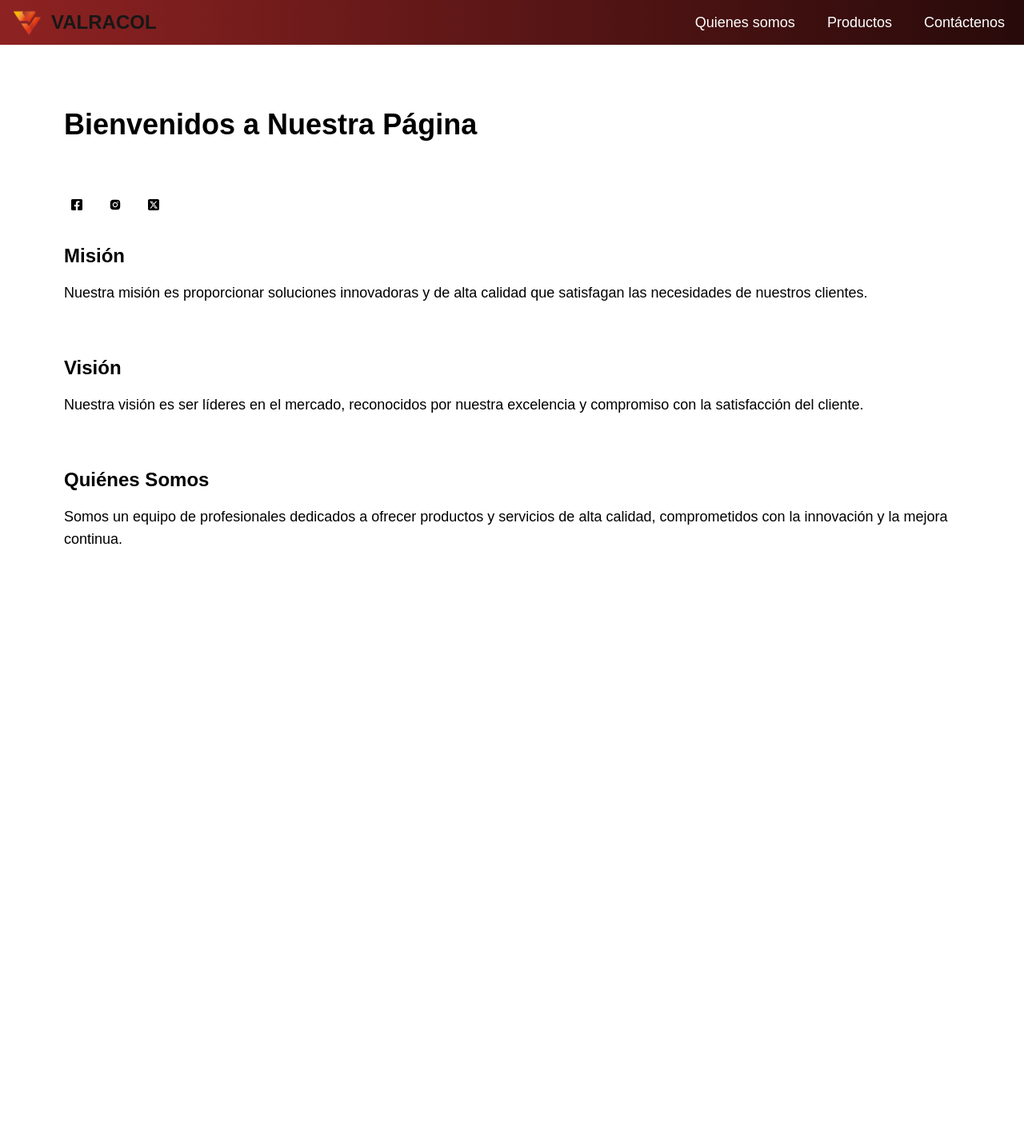
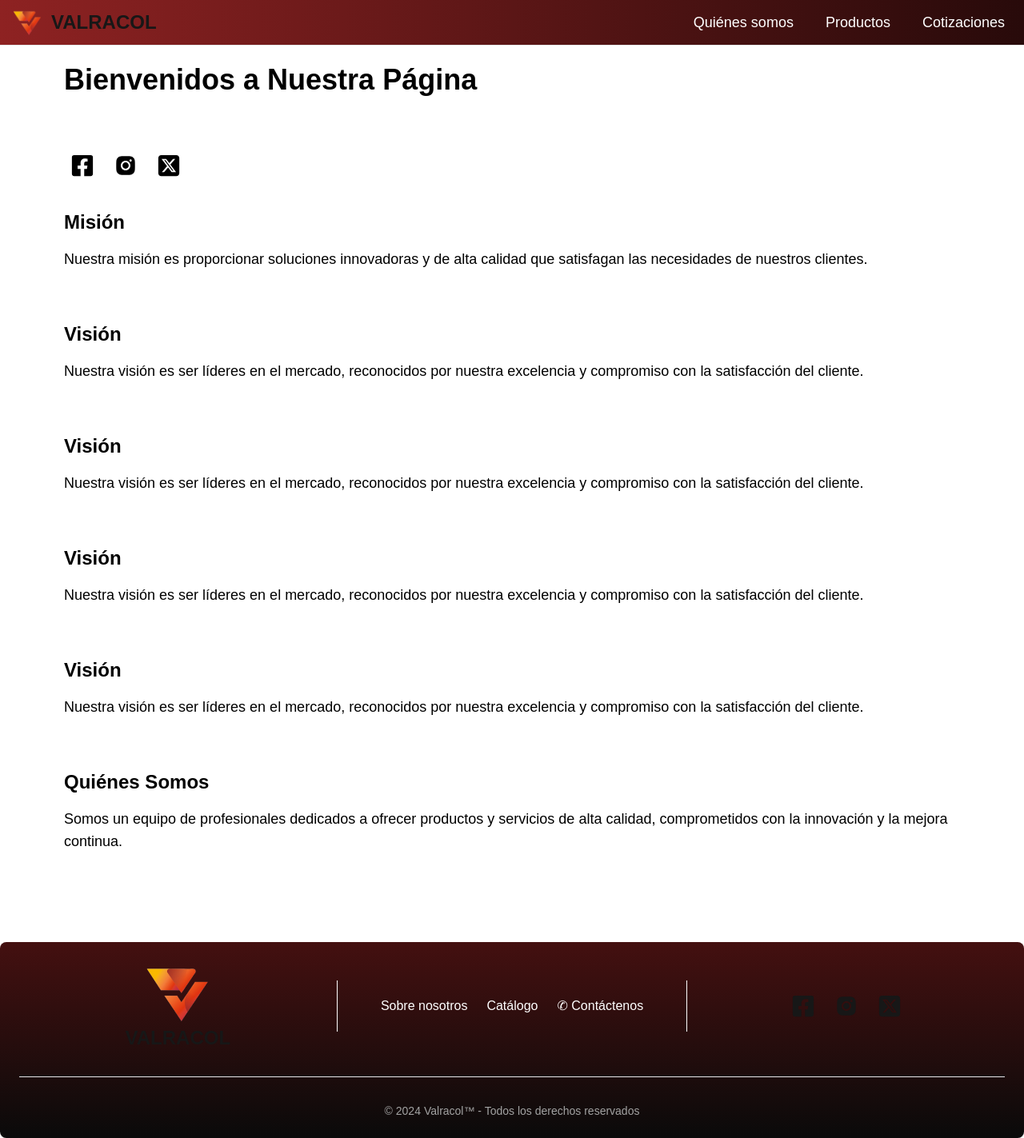
Before and after one commit to jcardenasz/Valracol-FE, a Next.js app: page / in a window 1280 px wide. Shown: the whole page at 80% size. Before the commit the page ends 856 px from the top, so only its background shows below. Built offline with nearby package versions, Linux system fonts and the light colour scheme.

Commit message:
added: footer completed, responsive, not aligned words, functional 🟡

```diff
--- a/src/app/components/molecules/socialNetworks.tsx
+++ b/src/app/components/molecules/socialNetworks.tsx
@@ -7,20 +7,20 @@ import { FaSquareXTwitter } from "react-icons/fa6";
 interface SocialNetworksProps {}
 const SocialNetworks: React.FC<SocialNetworksProps> = () => {
     return (
-        <div className="flex flex-row gap-4">
+        <div className="flex flex-col sm:flex-row gap-1 sm:gap-2">
             <SocialNetworkButton
                 href={'https://www.facebook.com'}
-                icon={<FaFacebookSquare />}
+                icon={<FaFacebookSquare className="text-xl sm:text-3xl hover:text-valracol-letter-hover transition ease-in-out hover:-translate-y-1 hover:scale-110 " />}
                 alt={'Facebook logo'}>
             </SocialNetworkButton>
             <SocialNetworkButton
                 href={'https://www.instagram.com'}
-                icon={<AiFillInstagram />}
+                icon={<AiFillInstagram className="text-xl sm:text-3xl hover:text-valracol-letter-hover transition ease-in-out hover:-translate-y-1 hover:scale-110 " />}
                 alt={'Instagram logo'}>
             </SocialNetworkButton>
             <SocialNetworkButton
                 href={'https://www.x.com'}
-                icon={<FaSquareXTwitter />}
+                icon={<FaSquareXTwitter className="text-xl sm:text-3xl hover:text-valracol-letter-hover transition ease-in-out hover:-translate-y-1 hover:scale-110 " />}
                 alt={'Equis logo'}>
             </SocialNetworkButton>
         </div>
--- /dev/null
+++ b/src/app/components/organisms/footer/footer.css
@@ -0,0 +1,50 @@
+.vl {
+    border-right: 0.1em solid white;
+    height: 4em;
+}
+
+.FooterLink-text {
+    color: white;
+    position: relative;
+    transition: color 0.2s ease-in-out;
+}
+
+.FooterLink-text::after {
+    content: '';
+    position: absolute;
+    bottom: -2px;
+    left: 0;
+    width: 100%;
+    height: 2px;
+    background-color: #e76d6d;
+    transform: scaleX(0);
+    transform-origin: bottom right;
+    transition: transform 0.2s ease-in-out;
+}
+
+.FooterLink-text:hover {
+    color: #e76d6d !important;
+}
+
+.FooterLink-text-con {
+    color: white;
+    position: relative;
+    transition: color 0.2s ease-in-out;
+}
+
+.FooterLink-text-con::after {
+    content: '';
+    position: absolute;
+    bottom: -2px;
+    left: 0;
+    width: 100%;
+    height: 2px;
+    background-color: #e76d6d;
+    transform: scaleX(0);
+    transform-origin: bottom right;
+    transition: transform 0.2s ease-in-out;
+}
+
+.FooterLink-text-con:hover {
+    color: #24cc63 !important;
+}
--- /dev/null
+++ b/src/app/components/organisms/footer/footer.tsx
@@ -0,0 +1,33 @@
+import { Footer, FooterCopyright, FooterDivider, FooterLink, FooterLinkGroup } from "flowbite-react";
+import SocialNetworks from "@/app/components/molecules/socialNetworks";
+import "./footer.css"; // Import the CSS file
+
+export function FooterComponent() {
+    return (
+        <Footer container className="bg-gradient-to-b from-valracol-footer-red to-neutral-950">
+            <div className="w-full text-center">
+                <div className="w-full flex justify-between items-center">
+                    <div className="flex-1 flex flex-col justify-center items-center transition ease-in-out hover:scale-110">
+                        <img src="/logoValracol.png" className="h-16 sm:h-20" alt="Logo Valracol"/>
+                        <span className="self-center whitespace-nowrap text-lg sm:text-2xl font-bold dark:text-white">VALRACOL</span>
+                    </div>
+                    <div className="vl"/> {/* Vertical line */}
+                    <div className="flex-1 flex justify-center p-5">
+                        <FooterLinkGroup className="flex justify-center items-center w-full">
+                            <FooterLink className="FooterLink-text text-sm sm:text-base text-center" href="#">Sobre nosotros</FooterLink>
+                            <FooterLink className="FooterLink-text text-sm sm:text-base text-center" href="#">Catálogo</FooterLink>
+                            <FooterLink className="FooterLink-text-con text-sm sm:text-base text-center" href="#"> ✆ Contáctenos</FooterLink>
+                        </FooterLinkGroup>
+                    </div>
+                    <div className="vl"/> {/* Vertical line */}
+                    <div className="flex-1 flex justify-center">
+                        <SocialNetworks/>
+                    </div>
+                </div>
+                <FooterDivider/>
+                <FooterCopyright className="text-neutral-400" href="#" by="Valracol™ - Todos los derechos reservados" year={2024}/>
+            </div>
+        </Footer>
+    );
+}
+export default FooterComponent;
--- a/src/app/components/organisms/navbar/navbar.css
+++ b/src/app/components/organisms/navbar/navbar.css
@@ -1,8 +1,37 @@
-.navbar-link_text{
-    color: white;
+/* navbar.css */
+.navbar-sticky {
+    position: fixed;
+    top: 0;
+    width: 100%;
+    z-index: 20;
+    background-color: white;
+    border-bottom: 1px solid #e5e7eb;
 }
 
-.navbar-link_text:hover{
-    color: #e76d6d !important;
+.navbar-link_text {
+    color: white;
+    position: relative;
     transition: color 0.2s ease-in-out;
 }
+
+.navbar-link_text::after {
+    content: '';
+    position: absolute;
+    bottom: -2px;
+    left: 0;
+    width: 100%;
+    height: 2px;
+    background-color: #e76d6d;
+    transform: scaleX(0);
+    transform-origin: bottom right;
+    transition: transform 0.2s ease-in-out;
+}
+
+.navbar-link_text:hover::after {
+    transform: scaleX(1);
+    transform-origin: bottom left;
+}
+
+.navbar-link_text:hover {
+    color: #e76d6d !important;
+}
--- a/src/app/components/organisms/navbar/navbar.tsx
+++ b/src/app/components/organisms/navbar/navbar.tsx
@@ -4,16 +4,16 @@ import "./navbar.css";
 
 export function NavbarComponent() {
     return (
-        <Navbar className="bg-gradient-to-r from-valracol-red to-valracol-dark">
+        <Navbar className="navbar-sticky bg-gradient-to-r from-valracol-red to-valracol-dark">
             <NavbarBrand as={Link} href="/" className="transition ease-in-out hover:scale-110">
                 <img src="/logoValracol.png" className="mr-3 h-6 sm:h-9" alt="Logo Valracol" />
                 <span className="self-center whitespace-nowrap text-2xl font-bold dark:text-white">VALRACOL</span>
             </NavbarBrand>
             <NavbarToggle />
             <NavbarCollapse>
-                <NavbarLink className="navbar-link_text text-lg mr-2" href="#">Quienes somos</NavbarLink>
+                <NavbarLink className="navbar-link_text text-lg mr-2" href="#">Quiénes somos</NavbarLink>
                 <NavbarLink className="navbar-link_text text-lg mr-2" href="#">Productos</NavbarLink>
-                <NavbarLink className="navbar-link_text text-lg mr-2" href="#">Contáctenos</NavbarLink>
+                <NavbarLink className="navbar-link_text text-lg mr-2" href="#">Cotizaciones</NavbarLink>
             </NavbarCollapse>
         </Navbar>
     );
--- a/src/app/layout.tsx
+++ b/src/app/layout.tsx
@@ -2,6 +2,7 @@ import type {Metadata} from "next";
 import localFont from "next/font/local";
 import "./globals.css";
 import NavbarComponent from "@/app/components/organisms/navbar/navbar";
+import FooterComponent from "@/app/components/organisms/footer/footer";
 
 const geistSans = localFont({
     src: "./fonts/GeistVF.woff",
@@ -36,6 +37,7 @@ export default function RootLayout({
             >
             <NavbarComponent/>
             {children}
+            <FooterComponent/>
             </body>
         </html>
     );
--- a/src/app/page.tsx
+++ b/src/app/page.tsx
@@ -25,6 +25,30 @@ export default function Home() {
                 </section>
 
                 <section className="mb-8">
+                    <h2 className="text-2xl font-semibold mb-4">Visión</h2>
+                    <p className="text-lg">
+                        Nuestra visión es ser líderes en el mercado, reconocidos por nuestra excelencia y compromiso con
+                        la satisfacción del cliente.
+                    </p>
+                </section>
+
+                <section className="mb-8">
+                    <h2 className="text-2xl font-semibold mb-4">Visión</h2>
+                    <p className="text-lg">
+                        Nuestra visión es ser líderes en el mercado, reconocidos por nuestra excelencia y compromiso con
+                        la satisfacción del cliente.
+                    </p>
+                </section>
+
+                <section className="mb-8">
+                    <h2 className="text-2xl font-semibold mb-4">Visión</h2>
+                    <p className="text-lg">
+                        Nuestra visión es ser líderes en el mercado, reconocidos por nuestra excelencia y compromiso con
+                        la satisfacción del cliente.
+                    </p>
+                </section>
+
+                <section className="mb-8">
                     <h2 className="text-2xl font-semibold mb-4">Quiénes Somos</h2>
                     <p className="text-lg">
                         Somos un equipo de profesionales dedicados a ofrecer productos y servicios de alta calidad,
--- a/tailwind.config.ts
+++ b/tailwind.config.ts
@@ -18,6 +18,9 @@ const config: Config = {
                 foreground: "var(--foreground)",
                 'valracol-red': '#8e2222',
                 'valracol-dark': '#280a0a',
+                'valracol-blue': '#003b5c',
+                'valracol-footer-red': '#441010',
+                'valracol-letter-hover': '#e76d6d'
             },
         },
     },
```
Also changed, not shown: public/logoValracolBN.png (added).
